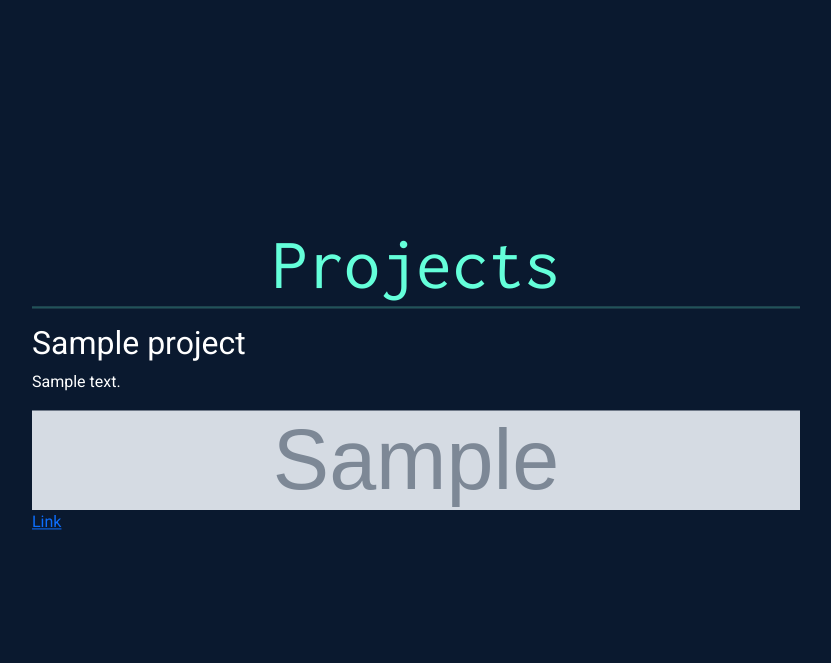
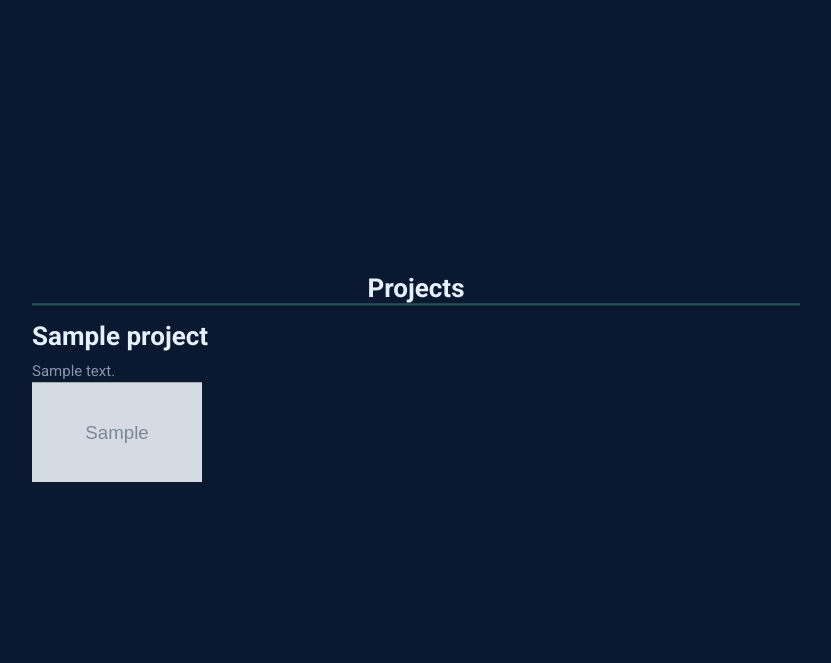
Before and after one commit to arekbauer/Personal-Portfolio-Project, a Django app: template portfolio/templates/portfolio/home.html in a window 1280 px wide. Shown: the part 2958-3621 px from the top of the page, without its empty margins (224-1055 px from the left). After the commit the page ends 3440 px from the top, so only its background shows below. Run offline with Django 3.2, Linux system fonts and the light colour scheme; the template is opened without the code that fills it: most values are stand-ins (such as "Sample title", 1, 10 or a date in 2020); grey boxes marked "Sample" are stand-in pictures.

Commit message:
Add Fable Feats Info

```diff
--- a/portfolio/static/portfolio/custom.css
+++ b/portfolio/static/portfolio/custom.css
@@ -269,3 +269,21 @@ hr {
     margin-right: -50%;
     transform: translate(-50%, -50%);
 }
+
+/* Title */
+.projects h1 {
+    color: var(--lighest-blue);
+    font-family: var(--default-font);
+    font-weight: 700;
+    font-size: 26px;
+}
+
+/* Description */
+.projects p {
+    color: var(--light-blue);
+    font-family: var(--default-font);
+    font-weight: 400;
+    font-size: 15px;
+    margin-bottom: 0;
+    text-wrap: balance;
+}
--- a/portfolio/templates/portfolio/home.html
+++ b/portfolio/templates/portfolio/home.html
@@ -48,25 +48,14 @@
             </div>
             <div class="row">
                 {% for project in projects %}
-                <h2>{{ project.title }}</h2>
+                <h1>{{ project.title }}</h1>
                 <p>{{ project.description }}</p>
-                <img src="{{ project.image.url }}" height="100" width="170">
                 {% if project.url %}
-                <a href="{{ project.url }}">Link</a>
+                <a href="{{ project.url }}"><img src="{{ project.image.url }}" height="100" width="170"></a>
                 {% endif %}
                 {% endfor %}
             </div>
         </div>
-        <!--
-        {% for project in projects %}
-        <h2>{{ project.title }}</h2>
-        <p>{{ project.description }}</p>
-        <img src="{{ project.image.url }}" height="100" width="170">
-        {% if project.url %}
-        <a href="{{ project.url }}">Link</a>
-        {% endif %}
-        {% endfor %}
-        -->
   </body>
 </html>
 
```
Also changed, not shown: db.sqlite3, media/portfolio/images/TheFabledFeats.PNG (added), portfolio/static/portfolio/projects/TheFabledFeats.PNG (added).
